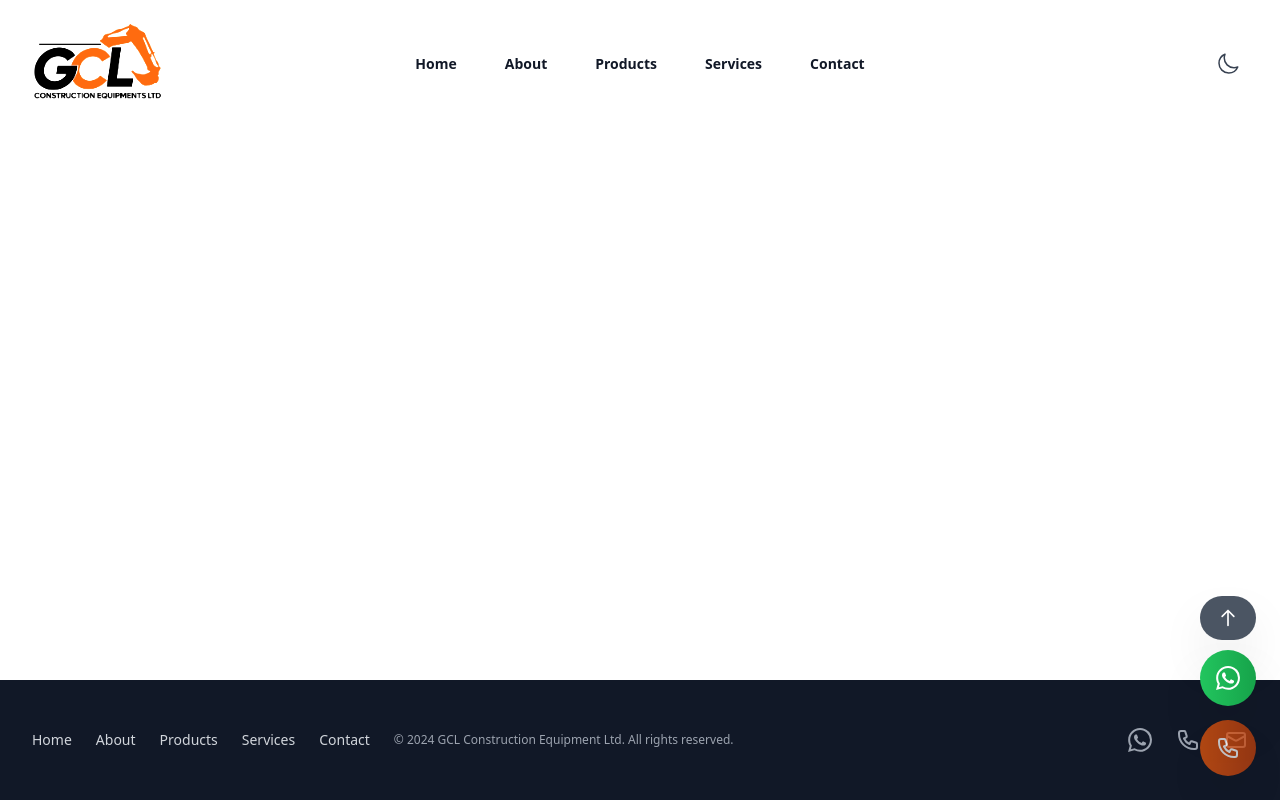
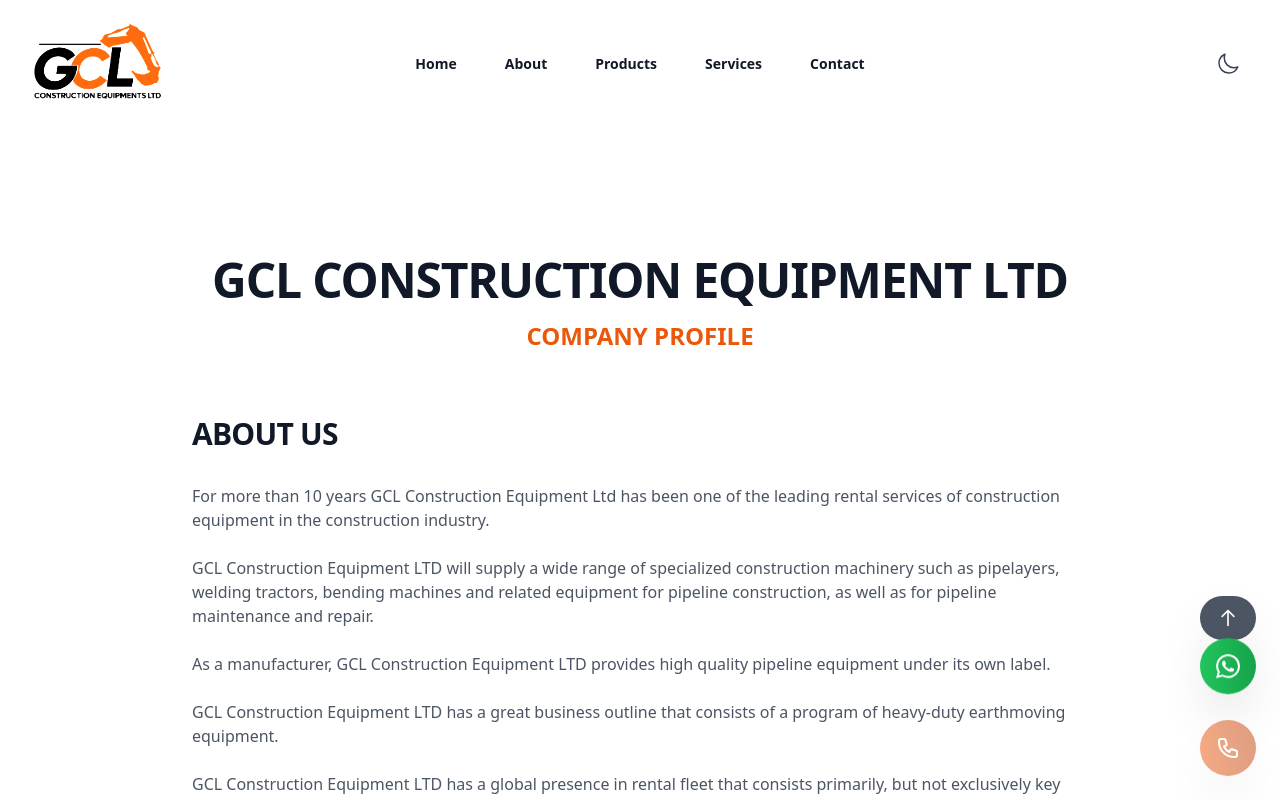
Before and after one commit to EdrickMuthamia/gcl-website, a React (Vite) app: page /about in a window 1280 px wide. Shown: the top 800 px of the page. Built offline with nearby package versions, Linux system fonts and the light colour scheme.

Commit message:
feat: Implement main application structure in App component

```diff
--- a/src/App.jsx
+++ b/src/App.jsx
@@ -4,6 +4,7 @@
 import Header from "./components/Header";
 import Footer from "./components/Footer";
 import Home from "./pages/Home";
+import About from "./pages/About";
 import Products from "./pages/Products";
 import Services from "./pages/Services";
 import Contact from "./pages/Contact";
@@ -17,6 +18,7 @@
         <main className="flex-grow">
           <Routes>
             <Route path="/" element={<Home />} />
+            <Route path="/about" element={<About />} />
             <Route path="/products" element={<Products />} />
             <Route path="/services" element={<Services />} />
             <Route path="/contact" element={<Contact />} />
```
